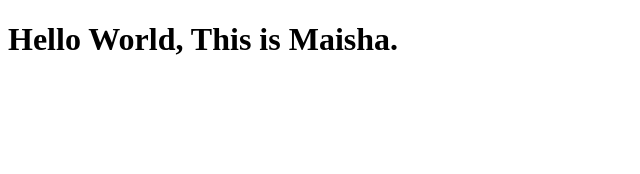
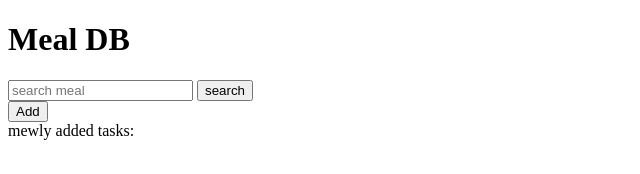
Before and after one commit to maishamainul/Final-Exam, a plain HTML site: page index.html in a window 1280 px wide. Shown: the whole page, without its empty margins (0-640 px from the left). Drawn offline with Linux system fonts and the light colour scheme; no server answers.

Commit message:
third commit

```diff
--- a/app.js
+++ b/app.js
@@ -27,3 +27,16 @@ function loadMeal (data) {
 container.innerHTML = '<p><b> ${title} </b></p><p> Name: ${name} </p><p> MealID: ${ID} </p><img src="${/images/media/meals/llcbn01574260722.jpg/preview}" </br><p> Cooking Instruction: ${Instruction} </p>';
 container.appendchild (NewDiv);
 }
+
+
+function add() {
+    document.getElementById('saved').innerText = JSON.parse(localstorage.getItem('Meals'));
+    var typed = document.getElementById ('task').Value;
+    document.getElementById('Meals').value="";
+
+    var ui = document.getElementById('display');
+    var NewLi = document.createElement('li');
+    NewLi.innerText = typed;
+    localStorage.setItem ('meals', JSON.stringify(typed));
+    ui.appendchild(NewLi);
+}
--- a/index.html
+++ b/index.html
@@ -6,11 +6,25 @@
     <meta name="viewport" content="width=device-width, initial-scale=1.0">
     <title>Document</title>
     <link rel="stylesheet" href="style.css">
-</head><h1>Hello World, This is Maisha.</h1>
+</head>
 <body>
+    <div><h1>Meal DB</h1></div>
 
 
+     <input id="find-meal" type="text" placeholder="search meal">
 
+
+    <button onclick="searchmeal ()">search</button>
+
+    <div id="main-container" class="main"></div>
+
+    <button onclick="add()">Add</button><br>
+
+    <div id="saved"></div>
+
+    mewly added tasks:<br>
+
+    <ul id="display"></ul>
 
 
 
```
